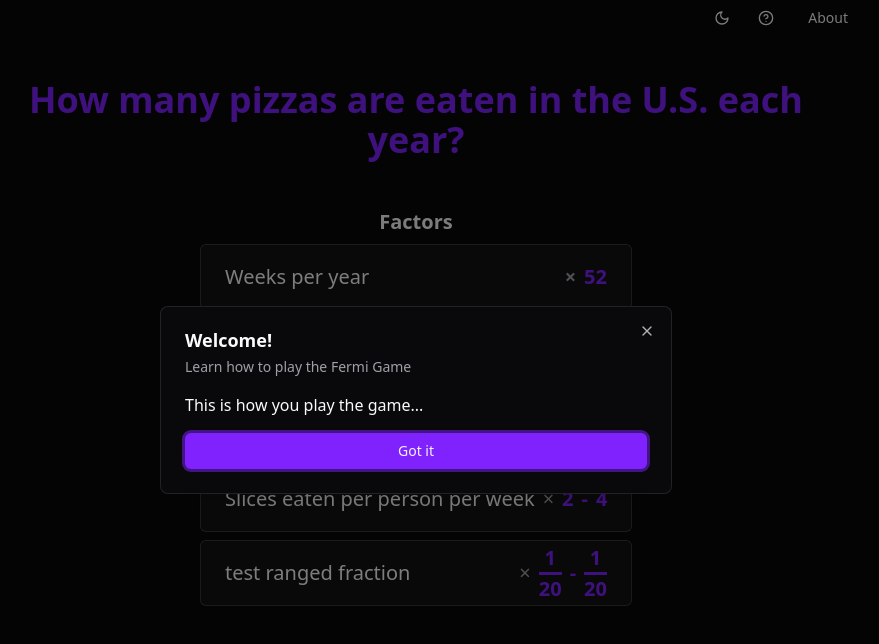
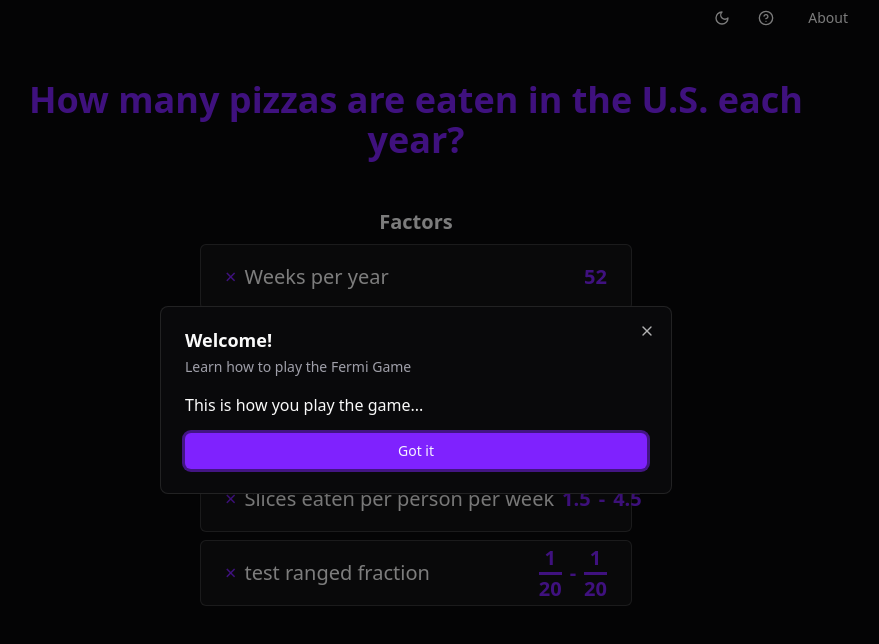
Before and after one commit to andrew-noble/fermi-chain, a React (Vite) app in the folder frontend/: page / in a window 1280 px wide. Shown: the top 644 px of the page, without its empty margins (224-1103 px from the left). Built offline with nearby package versions, Linux system fonts and the light colour scheme.

Commit message:
minor styling upgrades

```diff
--- a/frontend/src/components/FactorBank.tsx
+++ b/frontend/src/components/FactorBank.tsx
@@ -16,43 +16,47 @@ const FactorBank = ({ factors, onAdd }: FactorBankProps) => {
     if (factor.isRanged) {
       return (
         <>
-          <p className={`font-light ${textSize}`}>{factor.label}</p>
           {/* <p className="text-sm text-muted-foreground">{factor.unit}</p> */}
           <div className="flex items-center justify-center gap-2">
             {factor.isReciprocal ? (
-              <p className="text-xl text-muted-foreground">÷</p>
+              <p className="text-xl text-primary">÷</p>
             ) : (
-              <p className="text-xl text-muted-foreground">×</p>
+              <p className="text-xl text-primary">×</p>
             )}
+            <p className={`font-light ${textSize}`}>{factor.label}</p>
+          </div>
           <RangeDisplay factor={factor} textSize={textSize} />
-          </div>
         </>
       );
     } else {
       return (
         <>
-          <p className={`font-light ${textSize}`}>{factor.label}</p>
+          {factor.isFraction ? (
+            <>
               {/* <p className="text-sm text-muted-foreground">{factor.unit}</p> */}
-          {factor.isFraction ? (
               <div className="flex items-center justify-center gap-2">
                 {factor.isReciprocal ? (
-                <p className="text-xl text-muted-foreground">÷</p>
+                  <p className="text-xl text-primary">÷</p>
                 ) : (
-                <p className="text-xl text-muted-foreground">×</p>
+                  <p className="text-xl text-primary">×</p>
                 )}
+              </div>
               <FractionDisplay factor={factor} textSize={textSize} />
-            </div>
+            </>
           ) : (
-            <div className={`${textSize} font-bold text-primary`}>
+            <>
               <div className="flex items-center justify-center gap-2">
                 {factor.isReciprocal ? (
-                  <p className="text-xl text-muted-foreground">÷</p>
+                  <p className="text-xl text-primary">÷</p>
                 ) : (
-                  <p className="text-xl text-muted-foreground">×</p>
+                  <p className="text-xl text-primary">×</p>
                 )}
+                <p className={`font-light ${textSize}`}>{factor.label}</p>
+              </div>
+              <p className={`font-bold text-primary ${textSize}`}>
                 {formatNumber(factor.targetValue)}
-              </div>
-            </div>
+              </p>
+            </>
           )}
         </>
       );
--- a/frontend/src/data/question.json
+++ b/frontend/src/data/question.json
@@ -21,8 +21,8 @@
       "isReciprocal": false,
       "isRanged": true,
       "isFraction": false,
-      "rangePct": 0.3,
-      "rangeStep": 1
+      "rangePct": 0.5,
+      "rangeStep": 0.5
     },
     {
       "label": "Weeks per year",
```
Lines whose indentation alone changed are shown as unchanged.
